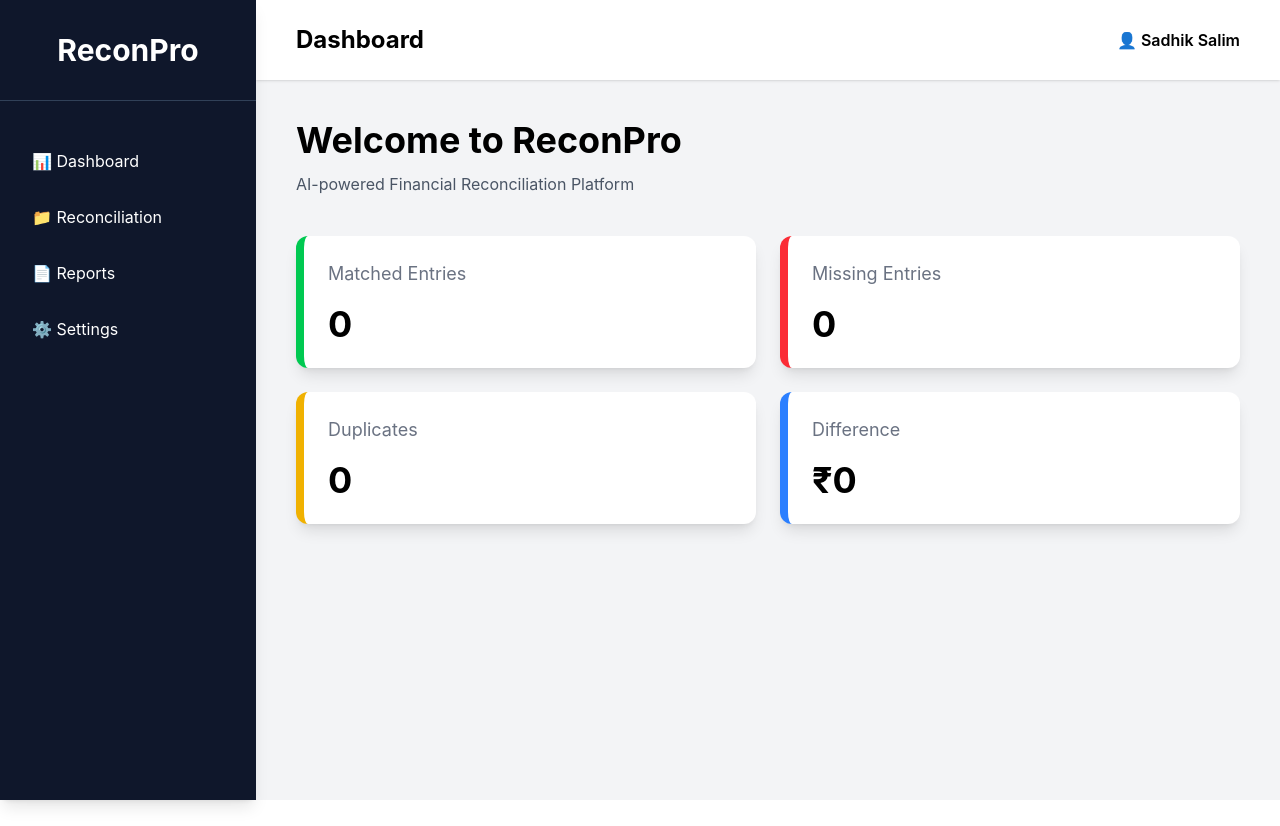
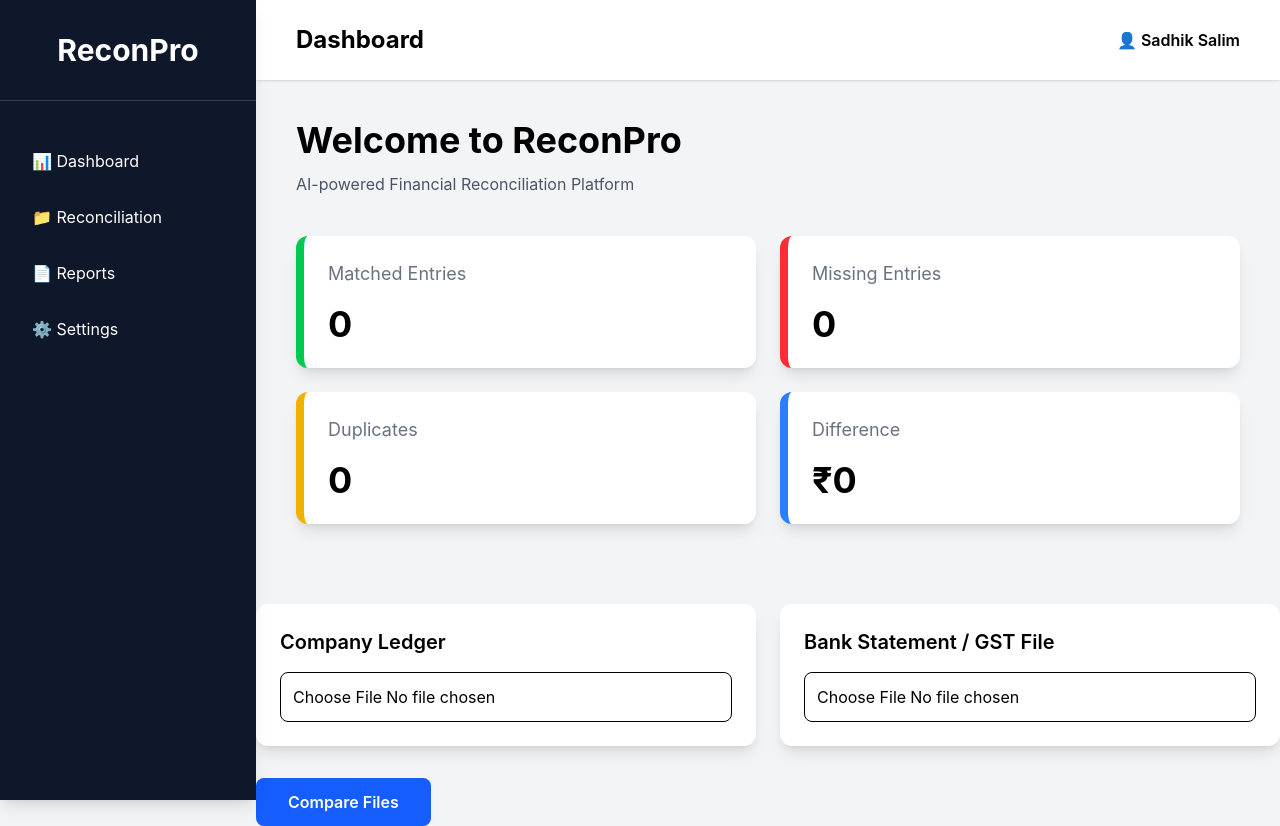
Before and after one commit to sadhik0/ReconPro, a React (Vite) app: page / in a window 1280 px wide. Before the commit the page ends 800 px from the top, so only its background shows below. Built offline with nearby package versions, Linux system fonts and the light colour scheme.

Commit message:
save progress

```diff
--- a/package.json
+++ b/package.json
@@ -13,7 +13,8 @@
     "@tailwindcss/vite": "^4.3.3",
     "react": "^19.2.8",
     "react-dom": "^19.2.8",
-    "tailwindcss": "^4.3.3"
+    "tailwindcss": "^4.3.3",
+    "xlsx": "^0.18.5"
   },
   "devDependencies": {
     "@eslint/js": "^10.0.1",
--- /dev/null
+++ b/src/components/UploadCard.jsx
@@ -0,0 +1,20 @@
+function UploadCard({ title, onFileSelect }) {
+  return (
+    <div className="bg-white rounded-xl shadow-lg p-6">
+
+      <h2 className="text-xl font-semibold mb-4">
+        {title}
+      </h2>
+
+      <input
+        type="file"
+        accept=".xlsx,.xls"
+        onChange={(e) => onFileSelect(e.target.files[0])}
+        className="block w-full border rounded-lg p-3"
+      />
+
+    </div>
+  );
+}
+
+export default UploadCard;
--- a/src/pages/Dashboard.jsx
+++ b/src/pages/Dashboard.jsx
@@ -1,6 +1,8 @@
 import Sidebar from "../components/Sidebar";
 import Navbar from "../components/Navbar";
 import StatCard from "../components/StatCard";
+import UploadCard from "../components/UploadCard";
+import { readExcel } from "../services/excelReader";
 
 function Dashboard() {
   return (
@@ -49,11 +51,33 @@ function Dashboard() {
 
 </div>
 
+</div>
+
+<div className="grid grid-cols-2 gap-6 mt-10">
+
+  <UploadCard
+    title="Company Ledger"
+    onFileSelect={readExcel}
+  />
+
+  <UploadCard
+    title="Bank Statement / GST File"
+    onFileSelect={readExcel}
+  />
+
+</div>
+
+<div className="mt-8">
+
+  <button className="bg-blue-600 hover:bg-blue-700 text-white px-8 py-3 rounded-lg font-semibold">
+    Compare Files
+  </button>
+
+</div>
+
         </div>
 
       </div>
-
-    </div>
   );
 }
 
--- /dev/null
+++ b/src/pages/Upload.jsx
@@ -0,0 +1,34 @@
+import UploadCard from "../components/UploadCard";
+import { readExcel } from "../services/excelReader";
+
+function Upload() {
+  return (
+    <div className="min-h-screen bg-gray-100 p-10">
+
+      <h1 className="text-4xl font-bold mb-8">
+        Upload Files
+      </h1>
+
+      <div className="grid grid-cols-2 gap-6">
+
+        <UploadCard
+          title="Company Ledger"
+          onFileSelect={readExcel}
+        />
+
+        <UploadCard
+          title="Bank Statement / GST File"
+          onFileSelect={readExcel}
+        />
+
+      </div>
+
+      <button className="mt-8 bg-blue-600 text-white px-8 py-3 rounded-lg">
+        Compare Files
+      </button>
+
+    </div>
+  );
+}
+
+export default Upload;
--- /dev/null
+++ b/src/services/excelReader.js
@@ -0,0 +1,25 @@
+import * as XLSX from "xlsx";
+
+export function readExcel(file) {
+  const reader = new FileReader();
+
+  reader.onload = (event) => {
+
+    const data = event.target.result;
+
+    const workbook = XLSX.read(data, {
+      type: "binary",
+    });
+
+    const sheetName = workbook.SheetNames[0];
+
+    const worksheet = workbook.Sheets[sheetName];
+
+    const json = XLSX.utils.sheet_to_json(worksheet);
+
+    console.log(json);
+
+  };
+
+  reader.readAsBinaryString(file);
+}
```
Also changed, not shown: 1 other file (tests, documents, lock files or other folders).
